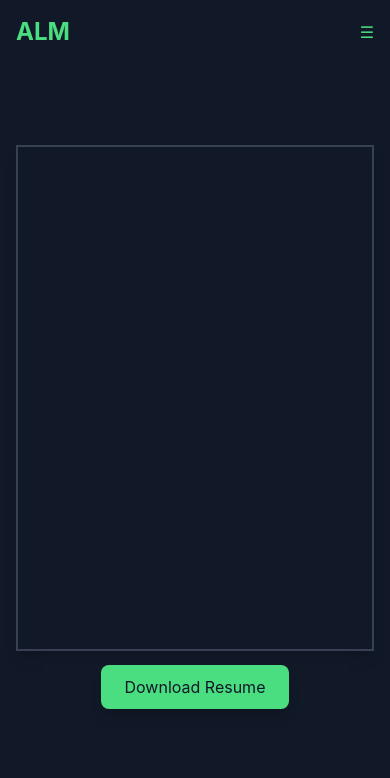
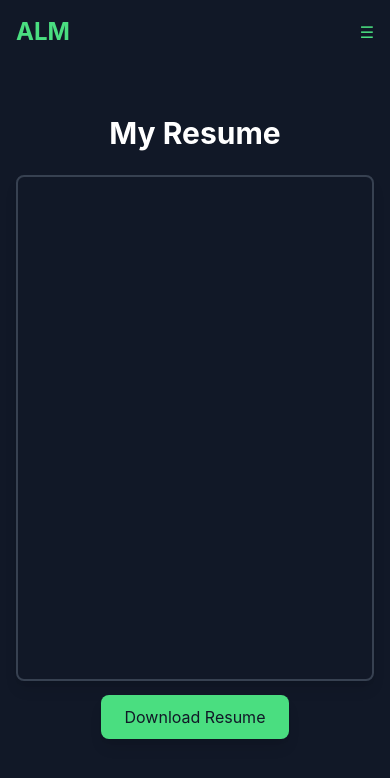
Before and after one commit to lowesitoo/alm-portfolio, a React (Create React App) app: page /resume in a window 390 px wide. Shown: the top 778 px of the page. Built offline with nearby package versions, Linux system fonts and the light colour scheme.

Commit message:
fixed resume container on mobile screens

```diff
--- a/src/components/Resume.js
+++ b/src/components/Resume.js
@@ -1,12 +1,18 @@
 const Resume = () => {
   return (
     <section className="min-h-screen bg-gray-900 text-white dark:bg-gray-200 dark:text-black flex flex-col justify-center items-center px-4">
+      {/* Heading */}
+      <h2 className="text-3xl sm:text-4xl font-bold text-center mb-6">
+        My Resume
+      </h2>
       {/* Responsive Iframe Container */}
-      <iframe
-        src="/Luis_Resume.pdf"
-        title="Resume"
-        className="w-full sm:w-4/5 h-[60vh] sm:h-[75vh] border-2 border-gray-700 shadow-lg dark:border-gray-400"
-      ></iframe>
+      <div className="w-full sm:w-4/5 h-[60vh] sm:h-[75vh] border-2 border-gray-700 shadow-lg dark:border-gray-400 rounded-lg overflow-hidden">
+        <iframe
+          src="/Luis_Resume.pdf"
+          title="Resume"
+          className="w-full h-full"
+        ></iframe>
+      </div>
       {/* Download Button */}
       <div className="mt-6">
         <a
```
